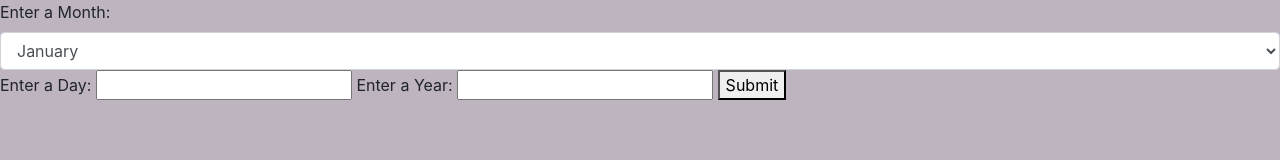
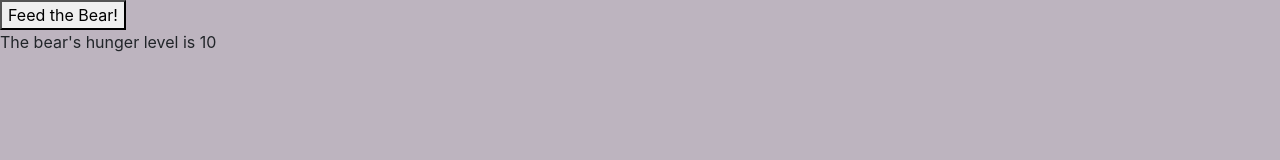
Before and after one commit to jftubridy/bearProject, a website built with webpack: page src/index.html in a window 1280 px wide. Built offline with nearby package versions, Linux system fonts and the light colour scheme.

Commit message:
feed button added, tests pass

```diff
--- a/src/hungrybear.js
+++ b/src/hungrybear.js
@@ -42,4 +42,16 @@ export class HungryBear {
       this.foodLevel--;
     }, 1000);
   }
+
+  didYouGetEaten() {
+  if (this.foodLevel > 0) {
+    return false;
+  } else {
+    return true;
+  }
 }
+
+feed() {
+  this.foodLevel = 10;
+}
+}
--- a/src/index.html
+++ b/src/index.html
@@ -1,31 +1,12 @@
 <!DOCTYPE html>
 <html>
   <head>
-    <title>Weekday Calculator</title>
+    <title>Pet Bear!</title>
   </head>
   <body>
-    <form id="date-form">
-      <label for="month">Enter a Month:</label>
-      <select class="form-control" id="month">
-        <option value="0">January</option>
-        <option value="1">February</option>
-        <option value="2">March</option>
-        <option value="3">April</option>
-        <option value="4">May</option>
-        <option value="5">June</option>
-        <option value="6">July</option>
-        <option value="7">August</option>
-        <option value="8">September</option>
-        <option value="9">October</option>
-        <option value="10">November</option>
-        <option value="10">December</option>
-      </select>
-      <label for="day">Enter a Day:</label>
-      <input id="day" type="number">
-      <label for="year">Enter a Year:</label>
-      <input id="year" type="number">
-      <button type="submit">Submit</button>
-    </form>
-    <ul id="solution"></ul>
+    <button type="button" name="feedBear" id="feedBear">Feed the Bear!</button>
+    <div id="hungerLevel">
+
+    </div>
   </body>
 </html>
--- a/src/main.js
+++ b/src/main.js
@@ -2,23 +2,16 @@ import $ from 'jquery';
 import 'bootstrap';
 import 'bootstrap/dist/css/bootstrap.min.css';
 import './styles.css';
-import { CoolDate } from './coolDate.js';
+import { HungryBear } from './hungrybear.js';
 
-// $(document).ready(function() {
-//   $('#date-form').submit(function(event) {
-//     event.preventDefault();
-//     let monthInput = parseInt($('#month').val());
-//     let dayInput = parseInt($('#day').val());
-//     let yearInput = parseInt($('#year').val());
-//     let dateInput = new CoolDate(yearInput, monthInput, dayInput);
-//
-//
-//     $("#solution").append("<li> The date " + (monthInput+1) + "/" + dayInput + "/" + yearInput + " is a " + dateInput.getWeekday() + "! </li>");
+let grylls = new HungryBear("Grylls");
 
+$(document).ready(function() {
+  $('#feedBear').click(function(event) {
+    event.preventDefault();
+    grylls.feed();
 
+  });
+  $('#hungerLevel').prepend("<div> The bear's hunger level is " + grylls.foodLevel +"</div>");
 
-    // output.forEach(function(element) {
-    //   $('#solution').append("<li>" + element + "</li>");
-    // });
-//   });
-// });
+});
```
Also changed, not shown: spec/hungrybear-spec.js (+18 -5 lines).
